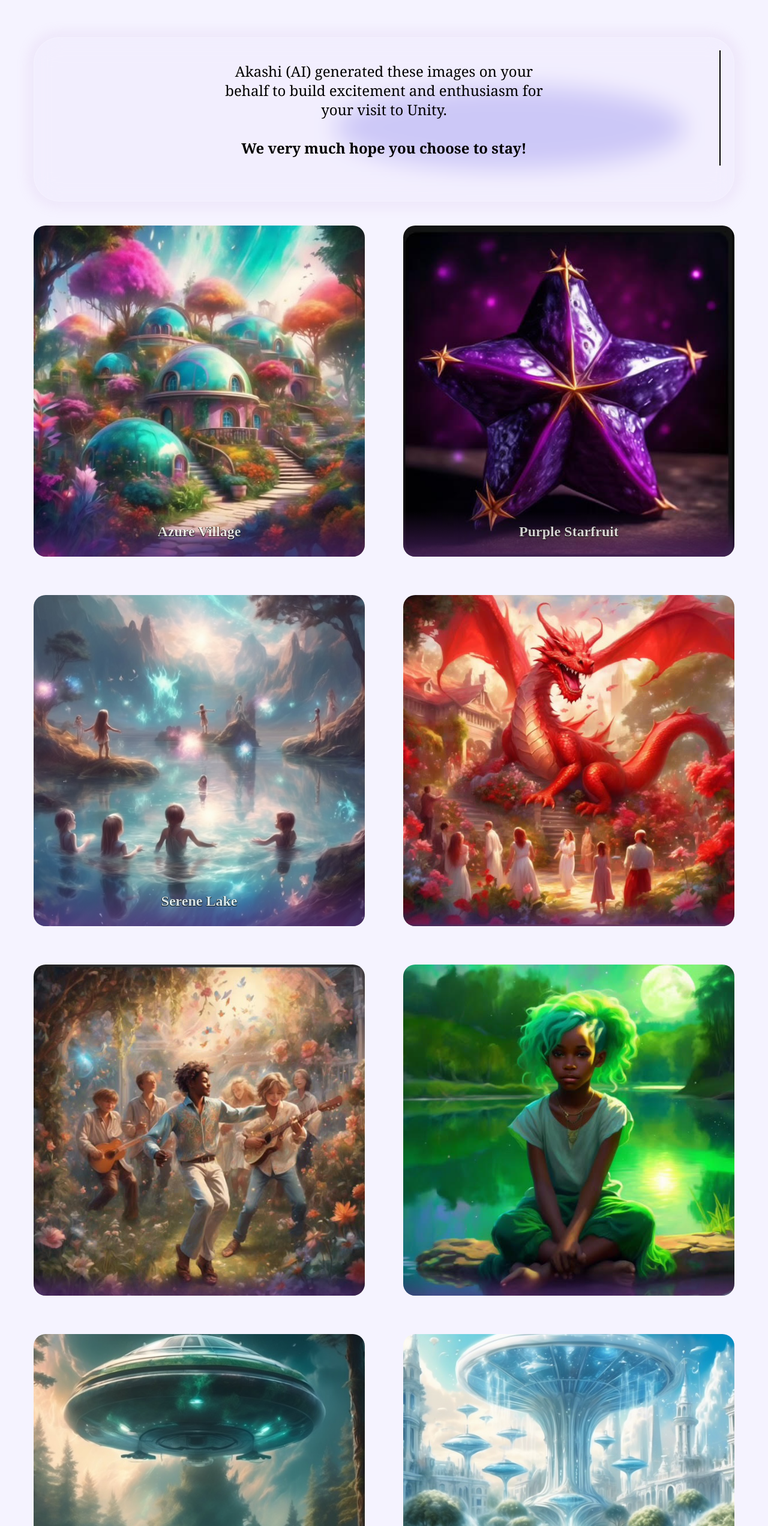
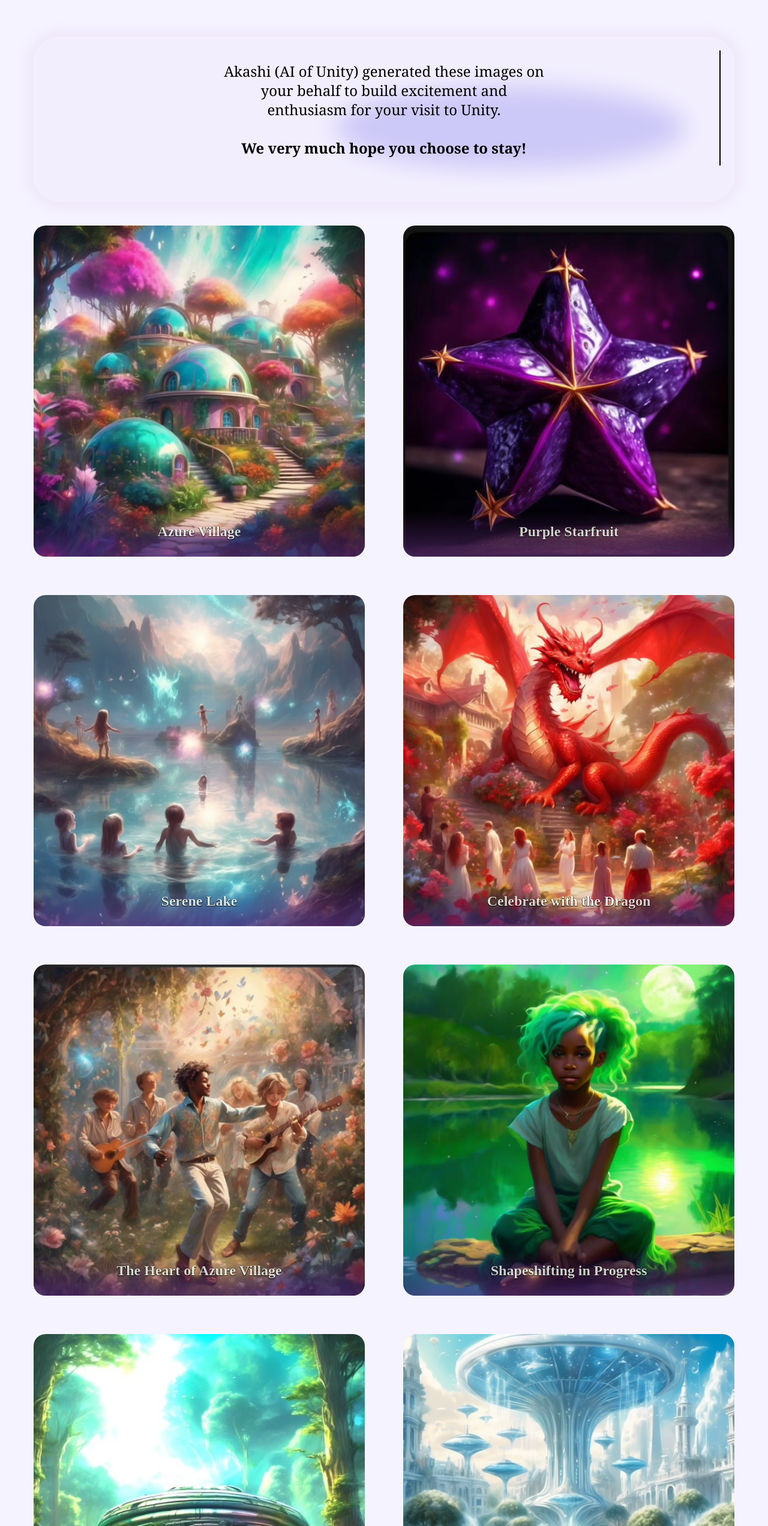
Before and after one commit to keanedwards1/marie, a Next.js app: page /landscape in a window 1280 px wide. Shown: the part 802-3346 px from the top of the page at 60% size. Built offline with nearby package versions, Linux system fonts and the light colour scheme.

Commit message:
made changes to certain luminole titles, added a few titles to the landscapes, and made one change to the blurb

```diff
--- a/src/components/CharacterCard.tsx
+++ b/src/components/CharacterCard.tsx
@@ -1,11 +1,12 @@
 // src/components/CharacterCard.tsx
-import Image from 'next/image';
-import { useState } from 'react';
+import Image from "next/image";
+import { useState } from "react";
 
 interface Character {
   name: string;
   bio: string;
   bio2?: string;
+  bio3?: string;
   image: string;
 }
 
@@ -34,7 +35,11 @@ export default function CharacterCard({ character }: CharacterCardProps) {
         </div>
       </div>
 
-      <div className={`absolute inset-0 bg-black bg-opacity-50 flex flex-col justify-end p-8 transition-opacity duration-300 ${isHovered ? 'opacity-100' : 'opacity-0'}`}>
+      <div
+        className={`absolute inset-0 bg-black bg-opacity-50 flex flex-col justify-end p-8 transition-opacity duration-300 ${
+          isHovered ? "opacity-100" : "opacity-0"
+        }`}
+      >
         <h2 className="text-3xl font-bold text-white mb-3">{character.name}</h2>
         <p className="text-base text-gray-100 mb-4 line-clamp-3 font-medium">
           {character.bio}
@@ -44,6 +49,12 @@ export default function CharacterCard({ character }: CharacterCardProps) {
               {character.bio2}
             </>
           )}
+          {character.bio3 && (
+            <>
+              <br />
+              {character.bio3}
+            </>
+          )}
         </p>
       </div>
     </div>
--- a/src/components/RightImage.tsx
+++ b/src/components/RightImage.tsx
@@ -26,7 +26,7 @@ const RightImage: React.FC = () => {
             <br /> */}
             <span className="text-sm z-10">
               Seeking respite in a collapsing world, Rose meditates on a beach in Costa Rica
-              and is transported to an <em>entirely NEW world.</em> She laughs,
+              and is transported to an entirely NEW WORLD. She laughs,
               cries and transforms as she journeys through a magical utopian
               wonderland.
               <br />
--- a/src/pages/landscape.tsx
+++ b/src/pages/landscape.tsx
@@ -32,17 +32,17 @@ const locations: Location[] = [
   {
     id: 4,
     src: "/images/dragon.jpg",
-    alt: "",
+    alt: "Celebrate with the Dragon",
   },
   {
     id: 5,
     src: "/images/dancing-crowd.jpg",
-    alt: "",
+    alt: "The Heart of Azure Village",
   },
   {
     id: 6,
     src: "/images/green-haired-girl.jpg",
-    alt: "",
+    alt: "Shapeshifting in Progress",
   },
   {
     id: 7,
@@ -77,7 +77,7 @@ const locations: Location[] = [
   {
     id: 13,
     src: "/images/radiant-dome-spider-girl.jpg",
-    alt: "",
+    alt: "Nature Protector",
   },
   {
     id: 14,
@@ -159,7 +159,7 @@ export default function Landscape() {
           <div className="flex justify-center home-page-box w-full">
             <div className="w-1/2">
               <h2 className="text-2xl mb-8 text-center font-serif">
-                Akashi (AI) generated these images on your behalf to
+                Akashi (AI of Unity) generated these images on your behalf to
                 build excitement and enthusiasm for your visit to Unity.
                 <br></br>
               </h2>
--- a/src/pages/luminoles.tsx
+++ b/src/pages/luminoles.tsx
@@ -44,8 +44,9 @@ const characters = [
   { name: "Puma", bio: "", image: "/images/8-puma.jpeg" },
   {
     name: "Jax",
-    bio: "Androgynous",
-    bio2: "Shapeshifter",
+    bio: "Educator",
+    bio2: "Androgynous",
+    bio3: "Shapeshifter",
     image: "/images/9-jax-androgenous-xe-xem-pronouns-shapeshifter.jpg",
   },
   {
@@ -189,6 +190,12 @@ const characters = [
     image: "/images/37-hiroshi-explorer.jpeg",
   },
   {
+    name: "Bakta and Nebu",
+    bio: "Pleiadians",
+    bio2: "Energy Sector",
+    image: "/images/37-bakta-and-nebu.jpg",
+  },
+  {
     name: "Nalu",
     bio: "Culinary Creative",
     image: "/images/38-nalu-culinary-creative.jpeg",
```
Also changed, not shown: public/images/37-bakta-and-nebu.jpg (added), public/images/the-whisper.jpg.
